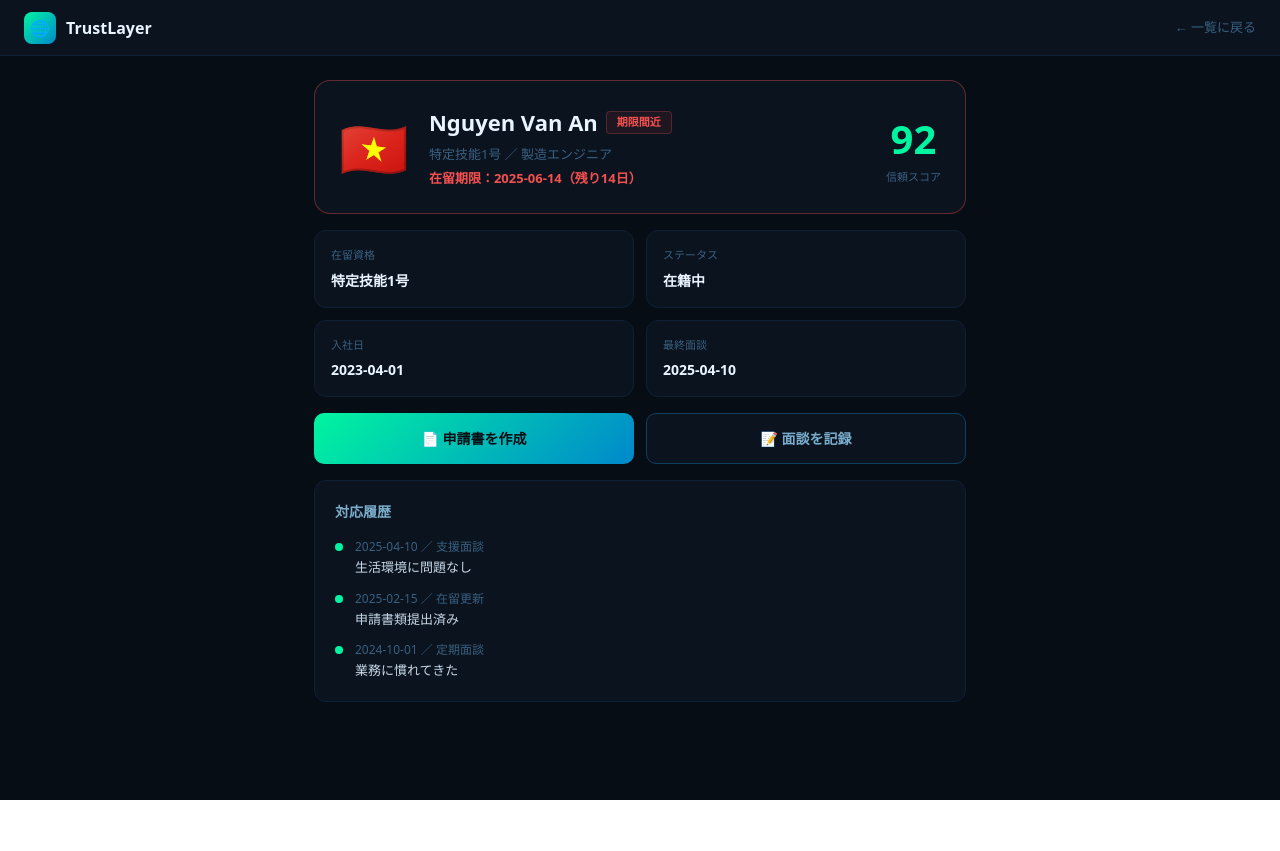
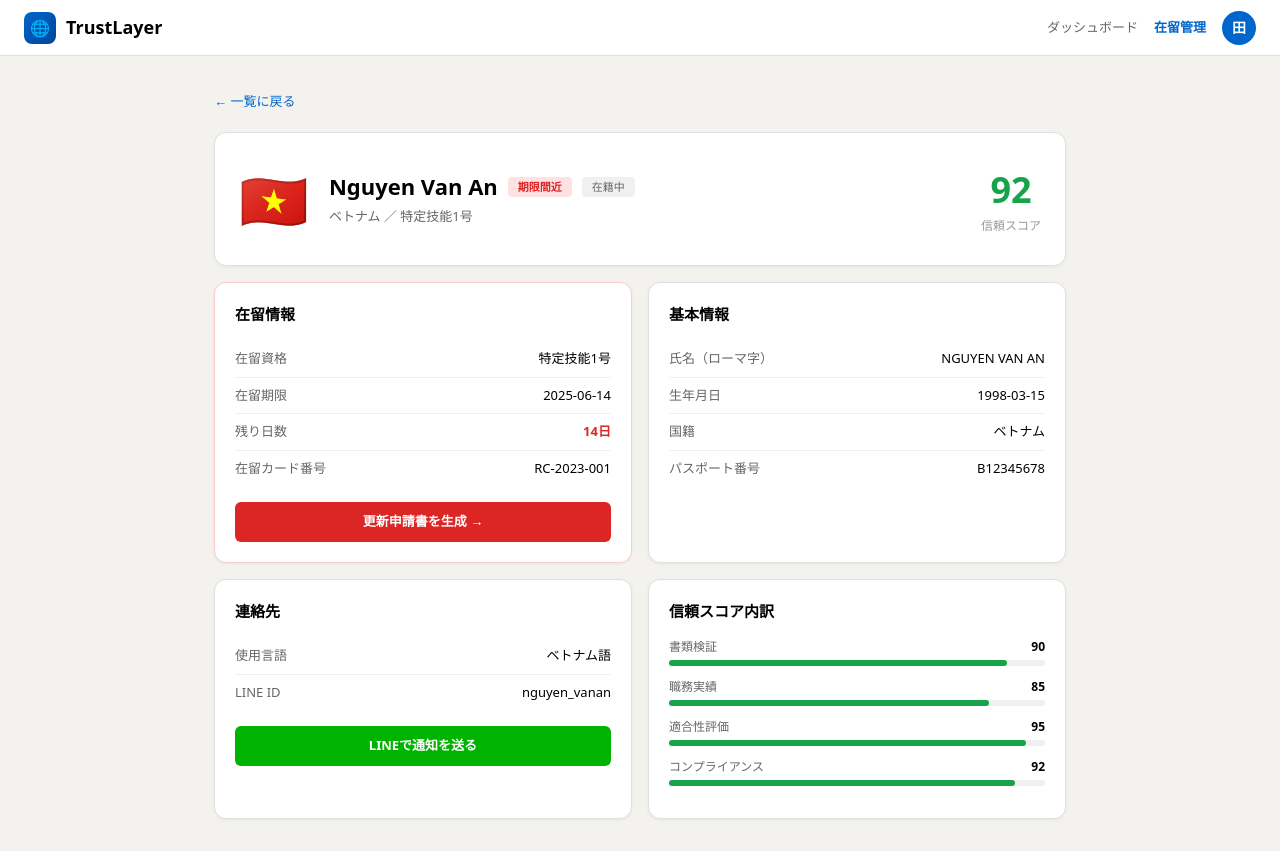
Before and after one commit to Bin-O/trustlayer, a Next.js app: page /employees/1 in a window 1280 px wide. Before the commit the page ends 800 px from the top, so only its background shows below. Built offline with nearby package versions, Linux system fonts and the light colour scheme.

Commit message:
UI白ベース修正完了

```diff
--- a/app/employees/1/page.tsx
+++ b/app/employees/1/page.tsx
@@ -1,66 +1,127 @@
+'use client'
+import { useRouter } from 'next/navigation'
+
 export default function EmployeeDetail() {
+  const router = useRouter()
   const employee = {
-    name:"Nguyen Van An", country:"🇻🇳", visa:"特定技能1号",
-    expire:"2025-06-14", days:14, score:92, status:"在籍中",
-    job:"製造エンジニア", company:"株式会社サンプル", joined:"2023-04-01",
-    support:true, lastMeeting:"2025-04-10",
-    history:[
-      {date:"2025-04-10", type:"支援面談", note:"生活環境に問題なし"},
-      {date:"2025-02-15", type:"在留更新", note:"申請書類提出済み"},
-      {date:"2024-10-01", type:"定期面談", note:"業務に慣れてきた"},
-    ]
-  };
+    id: 1,
+    name: "Nguyen Van An",
+    nameRomaji: "NGUYEN VAN AN",
+    country: "🇻🇳",
+    nationality: "ベトナム",
+    visa: "特定技能1号",
+    expire: "2025-06-14",
+    days: 14,
+    score: 92,
+    status: "在籍中",
+    dob: "1998-03-15",
+    passport: "B12345678",
+    cardNumber: "RC-2023-001",
+    language: "ベトナム語",
+    lineId: "nguyen_vanan",
+  }
+
   return (
-    <div style={{minHeight:"100vh",background:"#070d14",fontFamily:"system-ui,sans-serif",color:"#c8d8e8"}}>
-      <div style={{background:"#0a131e",borderBottom:"1px solid #0e2035",padding:"0 24px",height:56,display:"flex",alignItems:"center",justifyContent:"space-between"}}>
+    <div style={{minHeight:"100vh",background:"#f3f2ef",fontFamily:"system-ui,sans-serif"}}>
+      {/* Header */}
+      <div style={{background:"#fff",borderBottom:"1px solid #e0e0e0",padding:"0 24px",height:56,display:"flex",alignItems:"center",justifyContent:"space-between",position:"sticky",top:0,zIndex:100}}>
         <div style={{display:"flex",alignItems:"center",gap:10}}>
-          <div style={{width:32,height:32,borderRadius:8,background:"linear-gradient(135deg,#00f5a0,#0088cc)",display:"flex",alignItems:"center",justifyContent:"center",fontSize:16}}>🌐</div>
-          <span style={{fontWeight:800,fontSize:16,color:"#e8f4ff"}}>TrustLayer</span>
+          <div style={{width:32,height:32,borderRadius:8,background:"linear-gradient(135deg,#0066cc,#004499)",display:"flex",alignItems:"center",justifyContent:"center",fontSize:16}}>🌐</div>
+          <span style={{fontWeight:700,fontSize:18,color:"#000"}}>TrustLayer</span>
         </div>
-        <a href="/employees" style={{color:"#3a6080",fontSize:13,textDecoration:"none"}}>← 一覧に戻る</a>
+        <div style={{display:"flex",alignItems:"center",gap:16}}>
+          <button onClick={()=>router.push('/dashboard')} style={{background:"none",border:"none",color:"#666",fontSize:13,cursor:"pointer"}}>ダッシュボード</button>
+          <button onClick={()=>router.push('/employees')} style={{background:"none",border:"none",color:"#0066cc",fontSize:13,fontWeight:600,cursor:"pointer"}}>在留管理</button>
+          <div style={{width:34,height:34,borderRadius:"50%",background:"#0066cc",display:"flex",alignItems:"center",justifyContent:"center",fontWeight:700,color:"#fff",fontSize:14}}>田</div>
         </div>
-      <div style={{padding:"24px",maxWidth:700,margin:"0 auto"}}>
-        <div style={{background:"#0a131e",border:"1px solid #f5505060",borderRadius:16,padding:"24px",marginBottom:16,display:"flex",alignItems:"center",gap:20}}>
+      </div>
+
+      <div style={{maxWidth:900,margin:"0 auto",padding:"32px 24px"}}>
+        {/* Back button */}
+        <button onClick={()=>router.push('/employees')} style={{background:"none",border:"none",color:"#0066cc",fontSize:13,cursor:"pointer",marginBottom:20,padding:0}}>← 一覧に戻る</button>
+
+        {/* Profile header */}
+        <div style={{background:"#fff",border:"1px solid #e0e0e0",borderRadius:12,padding:"24px",marginBottom:16,boxShadow:"0 1px 3px rgba(0,0,0,0.06)",display:"flex",alignItems:"center",gap:20}}>
           <div style={{fontSize:56}}>{employee.country}</div>
           <div style={{flex:1}}>
-            <div style={{display:"flex",alignItems:"center",gap:8,marginBottom:6}}>
-              <h1 style={{margin:0,fontSize:22,fontWeight:800,color:"#e8f4ff"}}>{employee.name}</h1>
-              <span style={{background:"#f5505015",border:"1px solid #f5505040",color:"#f55050",fontSize:11,padding:"2px 10px",borderRadius:4,fontWeight:600}}>期限間近</span>
+            <div style={{display:"flex",alignItems:"center",gap:10,marginBottom:4}}>
+              <h1 style={{margin:0,fontSize:22,fontWeight:700,color:"#000"}}>{employee.name}</h1>
+              <span style={{background:"#fee2e2",color:"#dc2626",fontSize:11,padding:"2px 10px",borderRadius:4,fontWeight:600}}>期限間近</span>
+              <span style={{background:"#f0f0f0",color:"#666",fontSize:11,padding:"2px 10px",borderRadius:4}}>{employee.status}</span>
             </div>
-            <div style={{fontSize:13,color:"#3a6080",marginBottom:4}}>{employee.visa} ／ {employee.job}</div>
-            <div style={{fontSize:13,color:"#f55050",fontWeight:600}}>在留期限：{employee.expire}（残り{employee.days}日）</div>
+            <div style={{fontSize:13,color:"#666"}}>{employee.nationality} ／ {employee.visa}</div>
           </div>
           <div style={{textAlign:"center"}}>
-            <div style={{fontSize:40,fontWeight:800,color:"#00f5a0"}}>{employee.score}</div>
-            <div style={{fontSize:11,color:"#3a6080"}}>信頼スコア</div>
+            <div style={{fontSize:36,fontWeight:700,color:"#16a34a"}}>{employee.score}</div>
+            <div style={{fontSize:12,color:"#999"}}>信頼スコア</div>
           </div>
         </div>
-        <div style={{display:"grid",gridTemplateColumns:"1fr 1fr",gap:12,marginBottom:16}}>
+
+        <div style={{display:"grid",gridTemplateColumns:"1fr 1fr",gap:16}}>
+          {/* 在留情報 */}
+          <div style={{background:"#fff",border:"1px solid #fecaca",borderRadius:12,padding:"20px",boxShadow:"0 1px 3px rgba(0,0,0,0.06)"}}>
+            <h2 style={{margin:"0 0 16px",fontSize:15,fontWeight:600,color:"#000"}}>在留情報</h2>
             {[
-            {label:"在留資格",value:employee.visa},
-            {label:"ステータス",value:employee.status},
-            {label:"入社日",value:employee.joined},
-            {label:"最終面談",value:employee.lastMeeting},
+              {label:"在留資格", value:employee.visa},
+              {label:"在留期限", value:employee.expire},
+              {label:"残り日数", value:<span style={{color:"#dc2626",fontWeight:700}}>{employee.days}日</span>},
+              {label:"在留カード番号", value:employee.cardNumber},
             ].map((item,i)=>(
-            <div key={i} style={{background:"#0a131e",border:"1px solid #0e2035",borderRadius:12,padding:"16px"}}>
-              <div style={{fontSize:11,color:"#3a6080",marginBottom:6}}>{item.label}</div>
-              <div style={{fontSize:14,fontWeight:600,color:"#e8f4ff"}}>{item.value}</div>
+              <div key={i} style={{display:"flex",justifyContent:"space-between",padding:"8px 0",borderBottom:i<3?"1px solid #f0f0f0":"none"}}>
+                <span style={{fontSize:13,color:"#666"}}>{item.label}</span>
+                <span style={{fontSize:13,color:"#000",fontWeight:500}}>{item.value}</span>
+              </div>
+            ))}
+            <button style={{marginTop:16,background:"#dc2626",border:"none",borderRadius:6,padding:"10px 16px",color:"#fff",fontSize:13,fontWeight:600,cursor:"pointer",width:"100%"}}>更新申請書を生成 →</button>
+          </div>
+
+          {/* 基本情報 */}
+          <div style={{background:"#fff",border:"1px solid #e0e0e0",borderRadius:12,padding:"20px",boxShadow:"0 1px 3px rgba(0,0,0,0.06)"}}>
+            <h2 style={{margin:"0 0 16px",fontSize:15,fontWeight:600,color:"#000"}}>基本情報</h2>
+            {[
+              {label:"氏名（ローマ字）", value:employee.nameRomaji},
+              {label:"生年月日", value:employee.dob},
+              {label:"国籍", value:employee.nationality},
+              {label:"パスポート番号", value:employee.passport},
+            ].map((item,i)=>(
+              <div key={i} style={{display:"flex",justifyContent:"space-between",padding:"8px 0",borderBottom:i<3?"1px solid #f0f0f0":"none"}}>
+                <span style={{fontSize:13,color:"#666"}}>{item.label}</span>
+                <span style={{fontSize:13,color:"#000",fontWeight:500}}>{item.value}</span>
               </div>
             ))}
           </div>
-        <div style={{display:"grid",gridTemplateColumns:"1fr 1fr",gap:12,marginBottom:16}}>
-          <button style={{background:"linear-gradient(135deg,#00f5a0,#0088cc)",border:"none",borderRadius:10,padding:"14px",color:"#070d14",fontWeight:800,fontSize:14,cursor:"pointer"}}>📄 申請書を作成</button>
-          <button style={{background:"#0a131e",border:"1px solid #0e4060",borderRadius:10,padding:"14px",color:"#7aaccc",fontWeight:700,fontSize:14,cursor:"pointer"}}>📝 面談を記録</button>
+
+          {/* 連絡先 */}
+          <div style={{background:"#fff",border:"1px solid #e0e0e0",borderRadius:12,padding:"20px",boxShadow:"0 1px 3px rgba(0,0,0,0.06)"}}>
+            <h2 style={{margin:"0 0 16px",fontSize:15,fontWeight:600,color:"#000"}}>連絡先</h2>
+            {[
+              {label:"使用言語", value:employee.language},
+              {label:"LINE ID", value:employee.lineId},
+            ].map((item,i)=>(
+              <div key={i} style={{display:"flex",justifyContent:"space-between",padding:"8px 0",borderBottom:i<1?"1px solid #f0f0f0":"none"}}>
+                <span style={{fontSize:13,color:"#666"}}>{item.label}</span>
+                <span style={{fontSize:13,color:"#000",fontWeight:500}}>{item.value}</span>
               </div>
-        <div style={{background:"#0a131e",border:"1px solid #0e2035",borderRadius:12,padding:"20px"}}>
-          <h2 style={{margin:"0 0 16px",fontSize:14,fontWeight:700,color:"#7aaccc"}}>対応履歴</h2>
-          <div style={{display:"flex",flexDirection:"column",gap:12}}>
-            {employee.history.map((h,i)=>(
-              <div key={i} style={{display:"flex",gap:12,alignItems:"flex-start"}}>
-                <div style={{width:8,height:8,borderRadius:"50%",background:"#00f5a0",marginTop:5,flexShrink:0}}></div>
-                <div>
-                  <div style={{fontSize:12,color:"#3a6080",marginBottom:2}}>{h.date} ／ {h.type}</div>
-                  <div style={{fontSize:13,color:"#c8d8e8"}}>{h.note}</div>
+            ))}
+            <button style={{marginTop:16,background:"#00b300",border:"none",borderRadius:6,padding:"10px 16px",color:"#fff",fontSize:13,fontWeight:600,cursor:"pointer",width:"100%"}}>LINEで通知を送る</button>
+          </div>
+
+          {/* 信頼スコア */}
+          <div style={{background:"#fff",border:"1px solid #e0e0e0",borderRadius:12,padding:"20px",boxShadow:"0 1px 3px rgba(0,0,0,0.06)"}}>
+            <h2 style={{margin:"0 0 16px",fontSize:15,fontWeight:600,color:"#000"}}>信頼スコア内訳</h2>
+            {[
+              {label:"書類検証", value:90, max:100},
+              {label:"職務実績", value:85, max:100},
+              {label:"適合性評価", value:95, max:100},
+              {label:"コンプライアンス", value:92, max:100},
+            ].map((item,i)=>(
+              <div key={i} style={{marginBottom:12}}>
+                <div style={{display:"flex",justifyContent:"space-between",marginBottom:4}}>
+                  <span style={{fontSize:12,color:"#666"}}>{item.label}</span>
+                  <span style={{fontSize:12,fontWeight:600,color:"#000"}}>{item.value}</span>
+                </div>
+                <div style={{background:"#f0f0f0",borderRadius:4,height:6}}>
+                  <div style={{background:"#16a34a",borderRadius:4,height:6,width:`${item.value}%`}}/>
                 </div>
               </div>
             ))}
@@ -68,5 +129,5 @@ export default function EmployeeDetail() {
         </div>
       </div>
     </div>
-  );
+  )
 }
--- a/app/employees/page.tsx
+++ b/app/employees/page.tsx
@@ -1,53 +1,85 @@
+'use client'
+import { useRouter } from 'next/navigation'
+
 export default function Employees() {
+  const router = useRouter()
   const employees = [
     {id:1, name:"Nguyen Van An", country:"🇻🇳", visa:"特定技能1号", expire:"2025-06-14", days:14, score:92, status:"在籍中", urgent:true},
-    {id:2, name:"Santos Maria", visa:"特定技能1号", country:"🇵🇭", expire:"2025-07-20", days:42, score:65, status:"在籍中", urgent:false},
+    {id:2, name:"Santos Maria", country:"🇵🇭", visa:"特定技能1号", expire:"2025-07-20", days:42, score:65, status:"在籍中", urgent:false},
     {id:3, name:"Chen Xiaoming", country:"🇨🇳", visa:"技術・人文・国際", expire:"2025-08-01", days:78, score:88, status:"試用期間", urgent:false},
     {id:4, name:"Rahman Habibur", country:"🇧🇩", visa:"技術・人文・国際", expire:"2026-01-15", days:180, score:78, status:"在籍中", urgent:false},
     {id:5, name:"Park Jihoon", country:"🇰🇷", visa:"高度専門職", expire:"2026-12-10", days:365, score:95, status:"在籍中", urgent:false},
-  ];
+  ]
+
+  const getDaysBadge = (days: number) => {
+    if (days <= 30) return {bg:"#fee2e2", color:"#dc2626", text:`残り${days}日`}
+    if (days <= 60) return {bg:"#fef3c7", color:"#d97706", text:`残り${days}日`}
+    return {bg:"#dcfce7", color:"#16a34a", text:`残り${days}日`}
+  }
+
+  const getScoreColor = (score: number) => {
+    if (score >= 85) return "#16a34a"
+    if (score >= 70) return "#d97706"
+    return "#dc2626"
+  }
+
   return (
-    <div style={{minHeight:"100vh",background:"#070d14",fontFamily:"system-ui,sans-serif",color:"#c8d8e8"}}>
-      <div style={{background:"#0a131e",borderBottom:"1px solid #0e2035",padding:"0 24px",height:56,display:"flex",alignItems:"center",justifyContent:"space-between"}}>
+    <div style={{minHeight:"100vh",background:"#f3f2ef",fontFamily:"system-ui,sans-serif"}}>
+      {/* Header */}
+      <div style={{background:"#fff",borderBottom:"1px solid #e0e0e0",padding:"0 24px",height:56,display:"flex",alignItems:"center",justifyContent:"space-between",position:"sticky",top:0,zIndex:100}}>
         <div style={{display:"flex",alignItems:"center",gap:10}}>
-          <div style={{width:32,height:32,borderRadius:8,background:"linear-gradient(135deg,#00f5a0,#0088cc)",display:"flex",alignItems:"center",justifyContent:"center",fontSize:16}}>🌐</div>
-          <span style={{fontWeight:800,fontSize:16,color:"#e8f4ff"}}>TrustLayer</span>
+          <div style={{width:32,height:32,borderRadius:8,background:"linear-gradient(135deg,#0066cc,#004499)",display:"flex",alignItems:"center",justifyContent:"center",fontSize:16}}>🌐</div>
+          <span style={{fontWeight:700,fontSize:18,color:"#000"}}>TrustLayer</span>
         </div>
-        <div style={{display:"flex",gap:16,fontSize:13}}>
-          <a href="/" style={{color:"#3a6080",textDecoration:"none"}}>ログイン</a>
-          <a href="/dashboard" style={{color:"#3a6080",textDecoration:"none"}}>ダッシュボード</a>
-          <a href="/employees" style={{color:"#00f5a0",textDecoration:"none",fontWeight:700}}>在留管理</a>
+        <div style={{display:"flex",alignItems:"center",gap:16}}>
+          <button onClick={()=>router.push('/dashboard')} style={{background:"none",border:"none",color:"#666",fontSize:13,cursor:"pointer"}}>ダッシュボード</button>
+          <button onClick={()=>router.push('/employees')} style={{background:"none",border:"none",color:"#0066cc",fontSize:13,fontWeight:600,cursor:"pointer"}}>在留管理</button>
+          <div style={{width:34,height:34,borderRadius:"50%",background:"#0066cc",display:"flex",alignItems:"center",justifyContent:"center",fontWeight:700,color:"#fff",fontSize:14}}>田</div>
         </div>
       </div>
-      <div style={{padding:"24px"}}>
-        <div style={{display:"flex",justifyContent:"space-between",alignItems:"center",marginBottom:20}}>
+
+      <div style={{maxWidth:900,margin:"0 auto",padding:"32px 24px"}}>
+        {/* Page title */}
+        <div style={{display:"flex",justifyContent:"space-between",alignItems:"center",marginBottom:24}}>
           <div>
-            <h1 style={{margin:"0 0 4px",fontSize:20,fontWeight:800,color:"#e8f4ff"}}>在留情報一覧</h1>
-            <p style={{margin:0,fontSize:13,color:"#3a6080"}}>登録外国人材：{employees.length}名</p>
+            <h1 style={{margin:"0 0 4px",fontSize:22,fontWeight:700,color:"#000"}}>在留情報一覧</h1>
+            <p style={{margin:0,fontSize:14,color:"#666"}}>登録外国人材：{employees.length}名</p>
           </div>
-          <button style={{background:"linear-gradient(135deg,#00f5a0,#0088cc)",border:"none",borderRadius:10,padding:"10px 20px",color:"#070d14",fontWeight:700,fontSize:13,cursor:"pointer"}}>＋ 新規登録</button>
+          <button style={{background:"#0066cc",border:"none",borderRadius:6,padding:"10px 20px",color:"#fff",fontWeight:600,fontSize:13,cursor:"pointer"}}>＋ 新規登録</button>
         </div>
-        <div style={{display:"flex",flexDirection:"column",gap:10}}>
-          {employees.map(e=>(
-            <div key={e.id} style={{background:"#0a131e",border:e.urgent?"1px solid #f5505060":"1px solid #0e2035",borderRadius:12,padding:"16px 20px",display:"flex",alignItems:"center",gap:16}}>
+
+        {/* Employee list */}
+        <div style={{display:"flex",flexDirection:"column",gap:8}}>
+          {employees.map(e => {
+            const badge = getDaysBadge(e.days)
+            return (
+              <div key={e.id} style={{background:"#fff",border:e.urgent?"1px solid #fecaca":"1px solid #e0e0e0",borderRadius:12,padding:"16px 20px",display:"flex",alignItems:"center",gap:16,boxShadow:"0 1px 3px rgba(0,0,0,0.06)"}}>
                 <div style={{fontSize:28}}>{e.country}</div>
                 <div style={{flex:1}}>
                   <div style={{display:"flex",alignItems:"center",gap:8,marginBottom:4}}>
-                  <span style={{fontWeight:700,fontSize:15,color:"#e8f4ff"}}>{e.name}</span>
-                  {e.urgent&&<span style={{background:"#f5505015",border:"1px solid #f5505040",color:"#f55050",fontSize:10,padding:"2px 8px",borderRadius:4,fontWeight:600}}>期限間近</span>}
-                  <span style={{background:"#0e2035",color:"#7aaccc",fontSize:10,padding:"2px 8px",borderRadius:4}}>{e.status}</span>
+                    <span style={{fontWeight:600,fontSize:15,color:"#000"}}>{e.name}</span>
+                    {e.urgent && <span style={{background:"#fee2e2",color:"#dc2626",fontSize:11,padding:"2px 8px",borderRadius:4,fontWeight:600}}>期限間近</span>}
+                    <span style={{background:"#f0f0f0",color:"#666",fontSize:11,padding:"2px 8px",borderRadius:4}}>{e.status}</span>
                   </div>
-                <div style={{fontSize:12,color:"#3a6080"}}>{e.visa} ／ 期限：{e.expire}（残り{e.days}日）</div>
+                  <div style={{fontSize:13,color:"#666"}}>{e.visa}</div>
+                </div>
+                <div style={{textAlign:"center"}}>
+                  <span style={{background:badge.bg,color:badge.color,fontSize:12,fontWeight:600,padding:"4px 10px",borderRadius:6}}>{badge.text}</span>
+                  <div style={{fontSize:11,color:"#999",marginTop:2}}>期限：{e.expire}</div>
                 </div>
                 <div style={{textAlign:"center",minWidth:60}}>
-                <div style={{fontSize:20,fontWeight:800,color:e.score>=85?"#00f5a0":e.score>=70?"#f5c400":"#f55050"}}>{e.score}</div>
-                <div style={{fontSize:10,color:"#3a6080"}}>信頼スコア</div>
+                  <div style={{fontSize:22,fontWeight:700,color:getScoreColor(e.score)}}>{e.score}</div>
+                  <div style={{fontSize:11,color:"#999"}}>信頼スコア</div>
                 </div>
-              <button style={{background:"#0e2035",border:"1px solid #0e4060",borderRadius:8,padding:"8px 14px",color:"#7aaccc",fontSize:12,cursor:"pointer"}}>詳細 →</button>
+                <button
+                  onClick={()=>router.push(`/employees/${e.id}`)}
+                  style={{background:"#fff",border:"1px solid #0066cc",borderRadius:6,padding:"8px 16px",color:"#0066cc",fontSize:13,fontWeight:600,cursor:"pointer"}}
+                >詳細 →</button>
               </div>
-          ))}
+            )
+          })}
         </div>
       </div>
     </div>
-  );
+  )
 }
```
Lines whose indentation alone changed are shown as unchanged.
